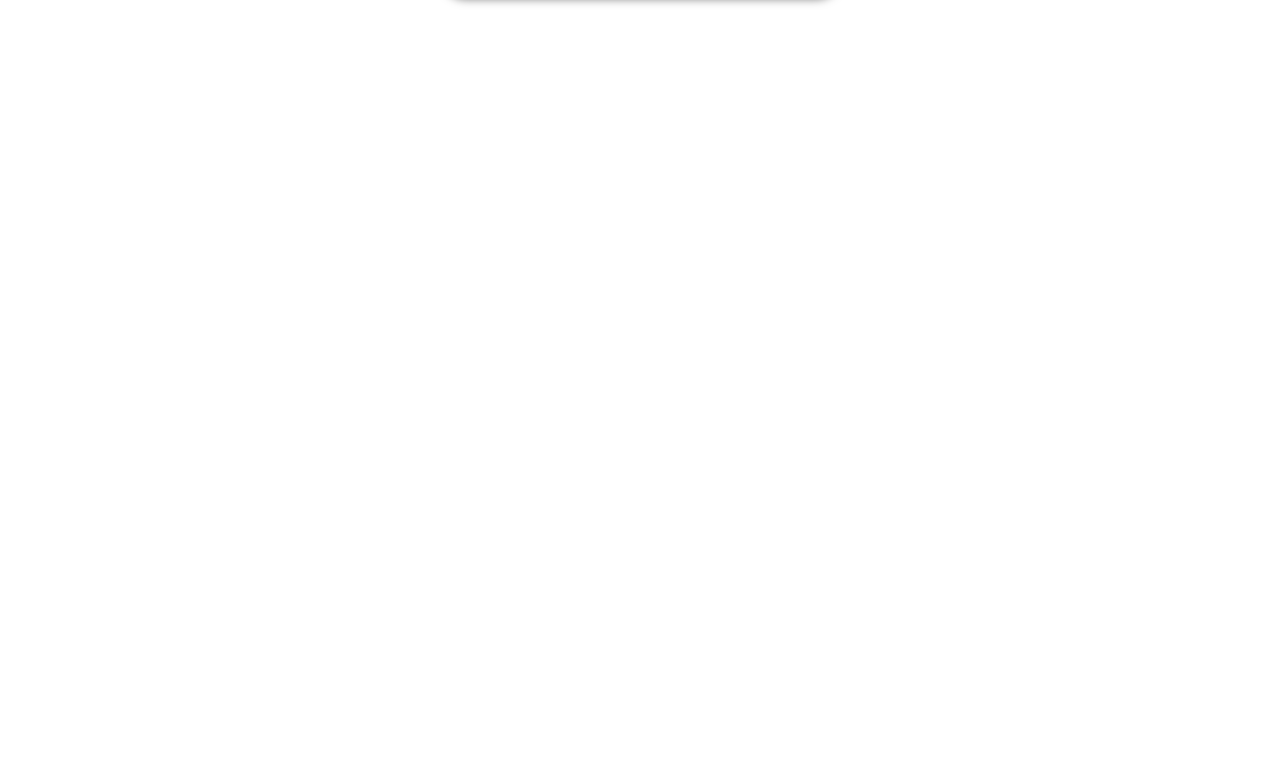
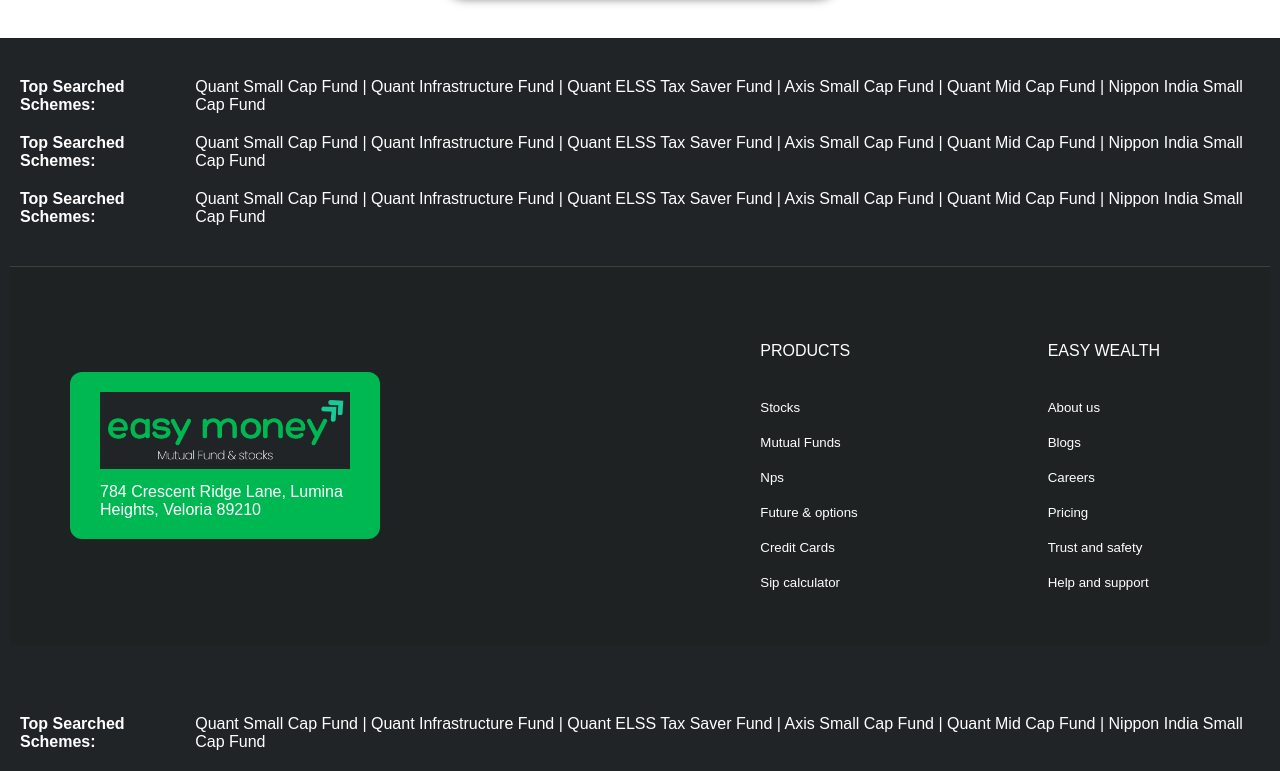
Before and after one commit to MashooqAli9140/easy-money, a React (Vite) app in the folder frontend/easymoney/: page /signup in a window 1280 px wide. Shown: the part 653-1424 px from the top of the page. Before the commit the page ends 800 px from the top, so only its background shows below. Built offline with nearby package versions, Linux system fonts and the light colour scheme; no server answers.

Commit message:
footer added in all routes

```diff
--- a/frontend/easymoney/src/App.jsx
+++ b/frontend/easymoney/src/App.jsx
@@ -8,14 +8,13 @@
 import Stocks_page from './Pages/Stocks_page/Stocks_page.jsx';
 import User_profile from './Pages/User_Profile/User_profile.jsx';
 import Sip_calculator from './Pages/Sip_Calciltor_page/Sip_calculator.jsx';
-
+import Footer from './componants/footer/Footer.jsx';
 function App() {
 
   return (
     <>
 <GlobleProvider>
     <BrowserRouter>
-
         <Routes>
           <Route path='/'  element={ <Home_hero/> } />
           <Route path='/signup'  element={ <Signup_page/> } />
@@ -25,7 +24,7 @@
           <Route path='/dashboard/userprofile/:id'  element={ <User_profile/> } />
           <Route path='/dashboard/sip-calculator/:id'  element={ <Sip_calculator/> } />
         </Routes>
-
+      <Footer />
     </BrowserRouter>
 </GlobleProvider>
 
--- a/frontend/easymoney/src/Pages/Mutual_fund_page/Mutual_fund.jsx
+++ b/frontend/easymoney/src/Pages/Mutual_fund_page/Mutual_fund.jsx
@@ -263,6 +263,7 @@
              <h2 style={{ color:'green'}}> Investment Done <i class="fa-solid fa-check"></i> </h2>
  </div>{/* //ONE TIME INVESTMENT FORM END */}
 
+
     </>
 
   )
--- a/frontend/easymoney/src/Pages/Signup_page/Signup_page.jsx
+++ b/frontend/easymoney/src/Pages/Signup_page/Signup_page.jsx
@@ -5,6 +5,7 @@
 import { useNavigate } from 'react-router-dom';
 import { useGlobleContext } from '../../componants/GlobleContext/GlobleContext';
 import Navbar from '../../componants/Navbar/Navbar';
+import Footer from '../../componants/footer/Footer.jsx'
 
 const Signup_page = () => {
     const [openlogin , setopenLogin] = useState("none")
@@ -181,6 +182,7 @@
         </div>
 
     </div>
+    <Footer />
     </>
   )
 }
--- a/frontend/easymoney/src/Pages/Stocks_page/Stocks_page.jsx
+++ b/frontend/easymoney/src/Pages/Stocks_page/Stocks_page.jsx
@@ -4,7 +4,6 @@
 import { useParams } from 'react-router-dom';
 import './Stocks_page.css';
 import axios from 'axios';
-
 const Stocks_page = () => {
       const [ CompanyData , setCompanyData ] = useState([])
       const [ loading ,setloading ] = useState(true);
--- a/frontend/easymoney/src/Pages/User_Dashboard/Portfolio.jsx
+++ b/frontend/easymoney/src/Pages/User_Dashboard/Portfolio.jsx
@@ -2,6 +2,7 @@
 import './Dashboard.css';
 import { useGlobleContext } from "../../componants/GlobleContext/GlobleContext";
 import { useParams } from "react-router-dom";
+
 
 const Portfolio = () => {
   const { setLogin , setlogin_user, login_user_data } = useGlobleContext(); // Access global context
@@ -40,8 +41,8 @@
   }, [login_user_data.stocks_investments, login_user_data.sip_fund_Details]); // Dependencies to watch for changes
 
   return (
+    <>
     <div style={{ padding: "10px 10px 10px 10px" }}>
-
       {/* Portfolio Header */}
       <div id='portfolio-header'>
         <div style={{ borderRadius: "25px", textAlign: "left", padding: "10px 20px 10px 20px", backgroundColor: "#00B852" }}>
@@ -146,6 +147,7 @@
       </div>
 
     </div>
+</>
   )
 }
 
--- a/frontend/easymoney/src/componants/Home_Hero/Home_hero.jsx
+++ b/frontend/easymoney/src/componants/Home_Hero/Home_hero.jsx
@@ -36,9 +36,6 @@
     </div>
     <Home_Hero_2 />
     <Signup />
-    <Footer />
-
-
     </>
   )
 }
```
